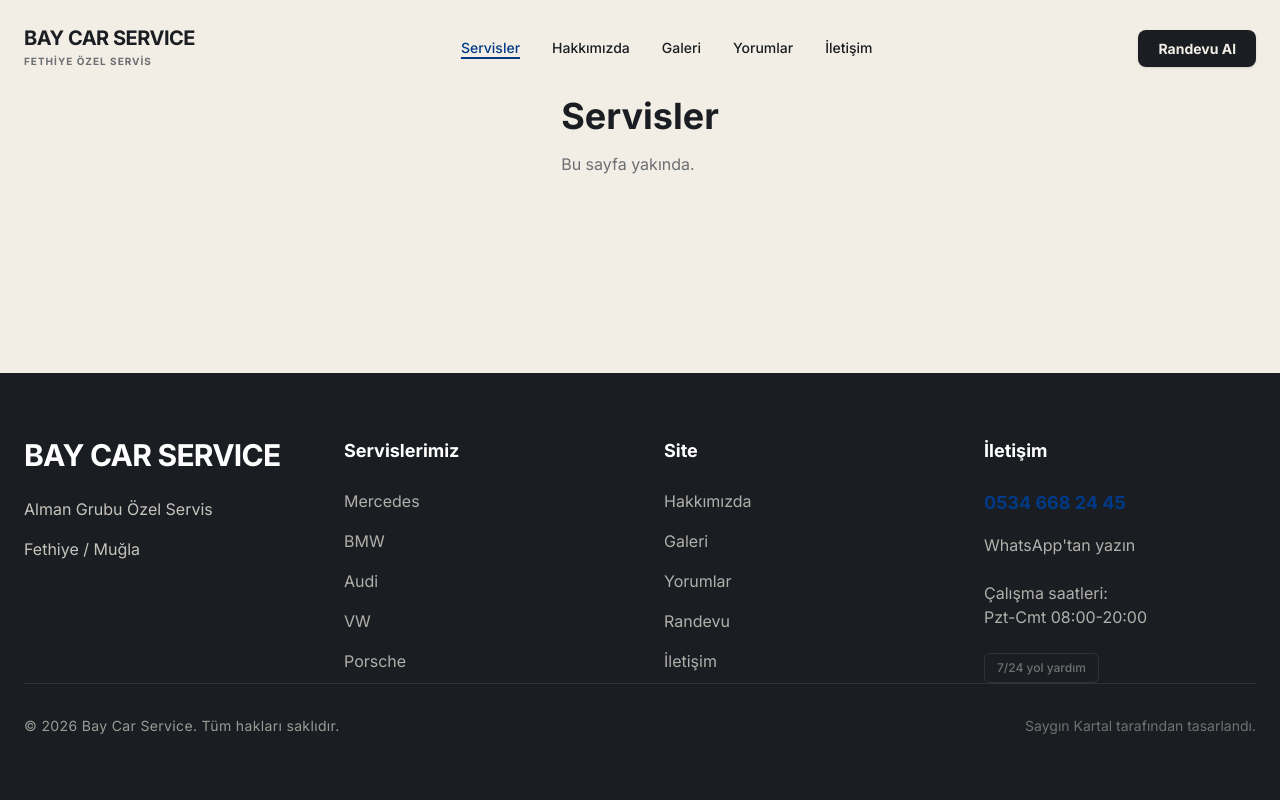
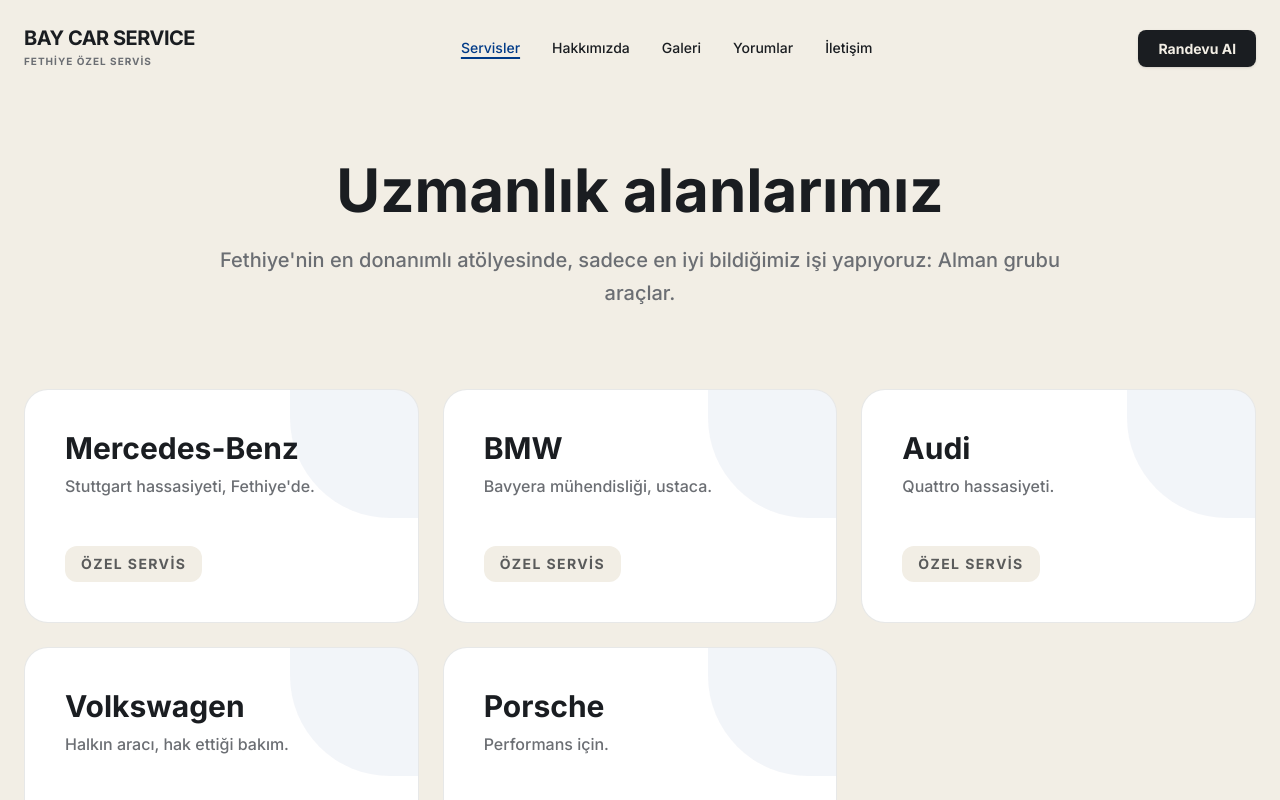
Before and after one commit to saygingemici25800-pixel/bay-car-service-website, a React (Vite) app: page /servisler in a window 1280 px wide. Shown: the top 800 px of the page. Built offline with nearby package versions, Linux system fonts and the light colour scheme.

Commit message:
feat: motion and performance improvements

```diff
--- a/src/App.tsx
+++ b/src/App.tsx
@@ -45,7 +45,7 @@
   return (
     <>
       <header
-        className={`fixed top-0 inset-x-0 z-50 transition-all duration-300 ${
+        className={`fixed top-0 inset-x-0 z-50 transition-all duration-500 ${
           scrolled
             ? 'bg-surface/95 backdrop-blur-md border-b border-ink/10 shadow-sm py-4'
             : 'bg-transparent py-6'
--- a/src/components/LenisProvider.tsx
+++ b/src/components/LenisProvider.tsx
@@ -4,8 +4,9 @@
 export default function LenisProvider({ children }: { children: React.ReactNode }) {
   useEffect(() => {
     const lenis = new Lenis({
-      lerp: 0.1,
+      lerp: 0.08,
       smoothWheel: true,
+      duration: 1.2,
     });
 
     function raf(time: number) {
--- a/src/pages/About.tsx
+++ b/src/pages/About.tsx
@@ -2,10 +2,10 @@
 import { Helmet } from 'react-helmet-async'
 
 const fadeInUp = {
-  initial: { opacity: 0, y: 30 },
+  initial: { opacity: 0, y: 60 },
   whileInView: { opacity: 1, y: 0 },
-  viewport: { once: true },
-  transition: { duration: 0.6 }
+  viewport: { once: true, margin: "-100px" },
+  transition: { duration: 0.8, ease: [0.22, 1, 0.36, 1] as [number, number, number, number] }
 }
 
 export default function About() {
@@ -14,7 +14,7 @@
       initial={{ opacity: 0 }}
       animate={{ opacity: 1 }}
       exit={{ opacity: 0 }}
-      transition={{ duration: 0.2, ease: "easeInOut" }}
+      transition={{ duration: 0.4, ease: "easeInOut" }}
       className="w-full flex flex-col"
     >
       <Helmet>
--- a/src/pages/Appointment.tsx
+++ b/src/pages/Appointment.tsx
@@ -40,7 +40,7 @@
       initial={{ opacity: 0 }}
       animate={{ opacity: 1 }}
       exit={{ opacity: 0 }}
-      transition={{ duration: 0.2, ease: "easeInOut" }}
+      transition={{ duration: 0.4, ease: "easeInOut" }}
       className="w-full flex flex-col items-center bg-surface min-h-[85vh] py-20 px-6"
     >
       <Helmet>
--- a/src/pages/Contact.tsx
+++ b/src/pages/Contact.tsx
@@ -2,15 +2,15 @@
 import { Helmet } from 'react-helmet-async'
 
 const fadeInUp = {
-  initial: { opacity: 0, y: 30 },
+  initial: { opacity: 0, y: 60 },
   whileInView: { opacity: 1, y: 0 },
-  viewport: { once: true },
-  transition: { duration: 0.6 }
+  viewport: { once: true, margin: "-100px" },
+  transition: { duration: 0.8, ease: [0.22, 1, 0.36, 1] as [number, number, number, number] }
 }
 
 export default function Contact() {
   return (
-    <motion.div initial={{ opacity: 0 }} animate={{ opacity: 1 }} exit={{ opacity: 0 }} className="w-full bg-surface">
+    <motion.div initial={{ opacity: 0 }} animate={{ opacity: 1 }} exit={{ opacity: 0 }} transition={{ duration: 0.4 }} className="w-full bg-surface">
       <Helmet>
         <title>İletişim | Bay Car Service Fethiye</title>
         <meta name="description" content="Bay Car Service iletişim bilgileri. Fethiye Taşyaka Sanayi Sitesi ve Çarşı adreslerimiz. Bize hemen ulaşın: 0534 668 24 45." />
--- a/src/pages/Emergency.tsx
+++ b/src/pages/Emergency.tsx
@@ -2,15 +2,15 @@
 import { Helmet } from 'react-helmet-async'
 
 const fadeInUp = {
-  initial: { opacity: 0, y: 30 },
+  initial: { opacity: 0, y: 60 },
   whileInView: { opacity: 1, y: 0 },
-  viewport: { once: true },
-  transition: { duration: 0.6 }
+  viewport: { once: true, margin: "-100px" },
+  transition: { duration: 0.8, ease: [0.22, 1, 0.36, 1] as [number, number, number, number] }
 }
 
 export default function Emergency() {
   return (
-    <motion.div initial={{ opacity: 0 }} animate={{ opacity: 1 }} exit={{ opacity: 0 }} className="w-full bg-surface">
+    <motion.div initial={{ opacity: 0 }} animate={{ opacity: 1 }} exit={{ opacity: 0 }} transition={{ duration: 0.4 }} className="w-full bg-surface">
       <Helmet>
         <title>7/24 Yol Yardım Fethiye | Bay Car Service</title>
         <meta name="description" content="Fethiye, Ölüdeniz, Çalış, Kayaköy çevresine 30 dakika içinde yol yardım. Akü, yakıt, lastik, çekme. 0534 668 24 45." />
--- a/src/pages/Gallery.tsx
+++ b/src/pages/Gallery.tsx
@@ -2,10 +2,10 @@
 import { Helmet } from 'react-helmet-async'
 
 const fadeInUp = {
-  initial: { opacity: 0, y: 30 },
+  initial: { opacity: 0, y: 60 },
   whileInView: { opacity: 1, y: 0 },
-  viewport: { once: true },
-  transition: { duration: 0.6 }
+  viewport: { once: true, margin: "-100px" },
+  transition: { duration: 0.8, ease: [0.22, 1, 0.36, 1] as [number, number, number, number] }
 }
 
 export default function Gallery() {
@@ -30,7 +30,7 @@
 
   return (
     <motion.div
-      initial={{ opacity: 0 }} animate={{ opacity: 1 }} exit={{ opacity: 0 }} transition={{ duration: 0.2 }}
+      initial={{ opacity: 0 }} animate={{ opacity: 1 }} exit={{ opacity: 0 }} transition={{ duration: 0.4 }}
       className="w-full bg-surface"
     >
       <Helmet>
--- a/src/pages/Home.tsx
+++ b/src/pages/Home.tsx
@@ -6,10 +6,30 @@
 // import HeroScene from '../components/HeroScene'
 
 const fadeInUp = {
-  initial: { opacity: 0, y: 30 },
+  initial: { opacity: 0, y: 60 },
   whileInView: { opacity: 1, y: 0 },
-  viewport: { once: true },
-  transition: { duration: 0.6 }
+  viewport: { once: true, margin: "-100px" },
+  transition: { duration: 0.8, ease: [0.22, 1, 0.36, 1] as [number, number, number, number] }
+}
+
+const staggerContainer = {
+  initial: {},
+  whileInView: {
+    transition: {
+      staggerChildren: 0.12
+    }
+  },
+  viewport: { once: true, margin: "-50px" }
+}
+
+const cardVariant = {
+  initial: { opacity: 0, y: 40, scale: 0.95 },
+  whileInView: {
+    opacity: 1,
+    y: 0,
+    scale: 1,
+    transition: { duration: 0.6, ease: [0.22, 1, 0.36, 1] as [number, number, number, number] }
+  }
 }
 
 export default function Home() {
@@ -18,7 +38,7 @@
       initial={{ opacity: 0 }}
       animate={{ opacity: 1 }}
       exit={{ opacity: 0 }}
-      transition={{ duration: 0.2, ease: "easeInOut" }}
+      transition={{ duration: 0.4, ease: "easeInOut" }}
       className="w-full flex flex-col"
     >
       <Helmet>
@@ -52,15 +72,34 @@
         </div>
 
         <div className="max-w-7xl mx-auto px-6 py-24 md:py-32 relative z-10 w-full md:w-3/5">
-          <p className="text-mute uppercase tracking-widest text-xs mb-6 font-medium">
+          <motion.p
+            initial={{ opacity: 0 }}
+            animate={{ opacity: 1 }}
+            transition={{ duration: 0.6, delay: 0.5 }}
+            className="text-mute uppercase tracking-widest text-xs mb-6 font-medium"
+          >
             Mercedes · BMW · Audi · Volkswagen · Porsche
-          </p>
+          </motion.p>
           <h2
-            className="text-5xl md:text-7xl font-bold tracking-tight leading-[1.05] max-w-4xl"
+            className="text-5xl md:text-7xl font-bold tracking-tight leading-[1.05] max-w-4xl flex flex-col"
             style={{ fontFamily: 'var(--font-display)' }}
           >
-            Alman mühendisliği.<br />
-            <span className="text-accent">Akdeniz güveni.</span>
+            <motion.span
+              initial={{ opacity: 0, y: 100 }}
+              animate={{ opacity: 1, y: 0 }}
+              transition={{ duration: 1, ease: [0.22, 1, 0.36, 1] as [number, number, number, number] }}
+              className="block"
+            >
+              Alman mühendisliği.
+            </motion.span>
+            <motion.span
+              initial={{ opacity: 0, y: 100 }}
+              animate={{ opacity: 1, y: 0 }}
+              transition={{ duration: 1, delay: 0.2, ease: [0.22, 1, 0.36, 1] as [number, number, number, number] }}
+              className="block text-accent"
+            >
+              Akdeniz güveni.
+            </motion.span>
           </h2>
           <p className="text-lg text-mute mt-8 max-w-xl">
             Fethiye Taşyaka'da, Bosch sertifikalı uzman kadromuzla
@@ -88,14 +127,11 @@
           </p>
         </motion.div>
 
-        <div className="grid grid-cols-2 md:grid-cols-5 gap-4">
-          {Object.values(brands).map((brand, i) => (
+        <motion.div variants={staggerContainer} initial="initial" whileInView="whileInView" viewport={{ once: true, margin: "-50px" }} className="grid grid-cols-2 md:grid-cols-5 gap-4">
+          {Object.values(brands).map((brand) => (
             <Link to={`/servisler/${brand.slug}`} key={brand.slug} className="group/brand">
               <motion.div
-                initial={{ opacity: 0, y: 20 }}
-                whileInView={{ opacity: 1, y: 0 }}
-                viewport={{ once: true }}
-                transition={{ duration: 0.5, delay: i * 0.1 }}
+                variants={cardVariant}
                 className="bg-white p-6 rounded-xl border border-ink/10 group-hover/brand:border-accent group-hover/brand:scale-105 transition duration-300 flex flex-col justify-between aspect-square relative"
               >
                 <div>
@@ -109,7 +145,7 @@
               </motion.div>
             </Link>
           ))}
-        </div>
+        </motion.div>
       </section>
 
       {/* 3. WHY US SECTION */}
--- a/src/pages/Reviews.tsx
+++ b/src/pages/Reviews.tsx
@@ -2,10 +2,10 @@
 import { Helmet } from 'react-helmet-async'
 
 const fadeInUp = {
-  initial: { opacity: 0, y: 30 },
+  initial: { opacity: 0, y: 60 },
   whileInView: { opacity: 1, y: 0 },
-  viewport: { once: true },
-  transition: { duration: 0.6 }
+  viewport: { once: true, margin: "-100px" },
+  transition: { duration: 0.8, ease: [0.22, 1, 0.36, 1] as [number, number, number, number] }
 }
 
 const reviews = [
@@ -19,7 +19,7 @@
 
 export default function Reviews() {
   return (
-    <motion.div initial={{ opacity: 0 }} animate={{ opacity: 1 }} exit={{ opacity: 0 }} transition={{ duration: 0.2 }} className="w-full bg-surface">
+    <motion.div initial={{ opacity: 0 }} animate={{ opacity: 1 }} exit={{ opacity: 0 }} transition={{ duration: 0.4 }} className="w-full bg-surface">
       <Helmet>
         <title>Müşteri Yorumları | Bay Car Service</title>
         <meta name="description" content="Bay Car Service Fethiye hakkında Google'da yapılan 5 yıldızlı müşteri yorumları ve deneyimler." />
--- a/src/pages/ServiceDetail.tsx
+++ b/src/pages/ServiceDetail.tsx
@@ -17,7 +17,7 @@
       initial={{ opacity: 0 }}
       animate={{ opacity: 1 }}
       exit={{ opacity: 0 }}
-      transition={{ duration: 0.2, ease: "easeInOut" }}
+      transition={{ duration: 0.4, ease: "easeInOut" }}
       className="w-full flex flex-col"
     >
       <Helmet>
--- a/src/pages/Services.tsx
+++ b/src/pages/Services.tsx
@@ -1,4 +1,34 @@
 import { motion } from 'framer-motion'
+import { Link } from 'react-router-dom'
+import { Helmet } from 'react-helmet-async'
+import { brands } from '../lib/brands'
+
+const fadeInUp = {
+  initial: { opacity: 0, y: 60 },
+  whileInView: { opacity: 1, y: 0 },
+  viewport: { once: true, margin: "-100px" },
+  transition: { duration: 0.8, ease: [0.22, 1, 0.36, 1] as [number, number, number, number] }
+}
+
+const staggerContainer = {
+  initial: {},
+  whileInView: {
+    transition: {
+      staggerChildren: 0.12
+    }
+  },
+  viewport: { once: true, margin: "-50px" }
+}
+
+const cardVariant = {
+  initial: { opacity: 0, y: 40, scale: 0.95 },
+  whileInView: {
+    opacity: 1,
+    y: 0,
+    scale: 1,
+    transition: { duration: 0.6, ease: [0.22, 1, 0.36, 1] as [number, number, number, number] }
+  }
+}
 
 export default function Services() {
   return (
@@ -6,11 +36,44 @@
       initial={{ opacity: 0 }}
       animate={{ opacity: 1 }}
       exit={{ opacity: 0 }}
-      transition={{ duration: 0.2, ease: "easeInOut" }}
-      className="max-w-7xl mx-auto px-6 py-24"
+      transition={{ duration: 0.4, ease: "easeInOut" }}
+      className="w-full flex flex-col bg-surface"
     >
-      <h1 className="text-4xl font-bold">Servisler</h1>
-      <p className="text-mute mt-4">Bu sayfa yakında.</p>
+      <Helmet>
+        <title>Servisler | Bay Car Service Fethiye</title>
+      </Helmet>
+
+      {/* Hero */}
+      <motion.section {...fadeInUp} className="pt-40 pb-20 px-6 text-center w-full max-w-4xl mx-auto">
+         <h1 className="text-5xl md:text-6xl font-bold text-ink mb-6" style={{ fontFamily: 'var(--font-display)' }}>
+           Uzmanlık alanlarımız
+         </h1>
+         <p className="text-xl text-mute leading-relaxed font-medium">
+           Fethiye'nin en donanımlı atölyesinde, sadece en iyi bildiğimiz işi yapıyoruz: Alman grubu araçlar.
+         </p>
+      </motion.section>
+
+      {/* Brands Grid */}
+      <section className="pb-32 max-w-7xl mx-auto px-6 w-full">
+         <motion.div variants={staggerContainer} initial="initial" whileInView="whileInView" viewport={{ once: true, margin: "-50px" }} className="grid grid-cols-1 md:grid-cols-2 lg:grid-cols-3 gap-6">
+            {Object.values(brands).map((brand) => (
+              <Link to={`/servisler/${brand.slug}`} key={brand.slug} className="group flex">
+                <motion.div variants={cardVariant} className="bg-white p-10 rounded-3xl border border-ink/10 group-hover:border-accent group-hover:shadow-2xl transition duration-500 flex flex-col justify-between w-full relative overflow-hidden">
+                   <div className="absolute top-0 right-0 w-32 h-32 bg-accent/5 rounded-bl-[100px] pointer-events-none group-hover:bg-accent/10 transition duration-500" />
+                   <div>
+                     <h3 className="text-3xl font-bold text-ink mb-2" style={{ fontFamily: 'var(--font-display)' }}>{brand.name}</h3>
+                     <p className="text-mute font-medium max-w-xs">{brand.tagline}</p>
+                   </div>
+                   <div className="mt-12 flex items-center justify-between">
+                     <span className="bg-surface text-ink/70 px-4 py-2 rounded-xl text-sm font-bold uppercase tracking-widest">Özel Servis</span>
+                     <span className="text-accent underline underline-offset-4 opacity-0 group-hover:opacity-100 transition duration-500 font-bold">Detay &rarr;</span>
+                   </div>
+                </motion.div>
+              </Link>
+            ))}
+         </motion.div>
+      </section>
+
     </motion.div>
   )
 }
```
Also changed, not shown: src/index.css (+20 -0 lines).
